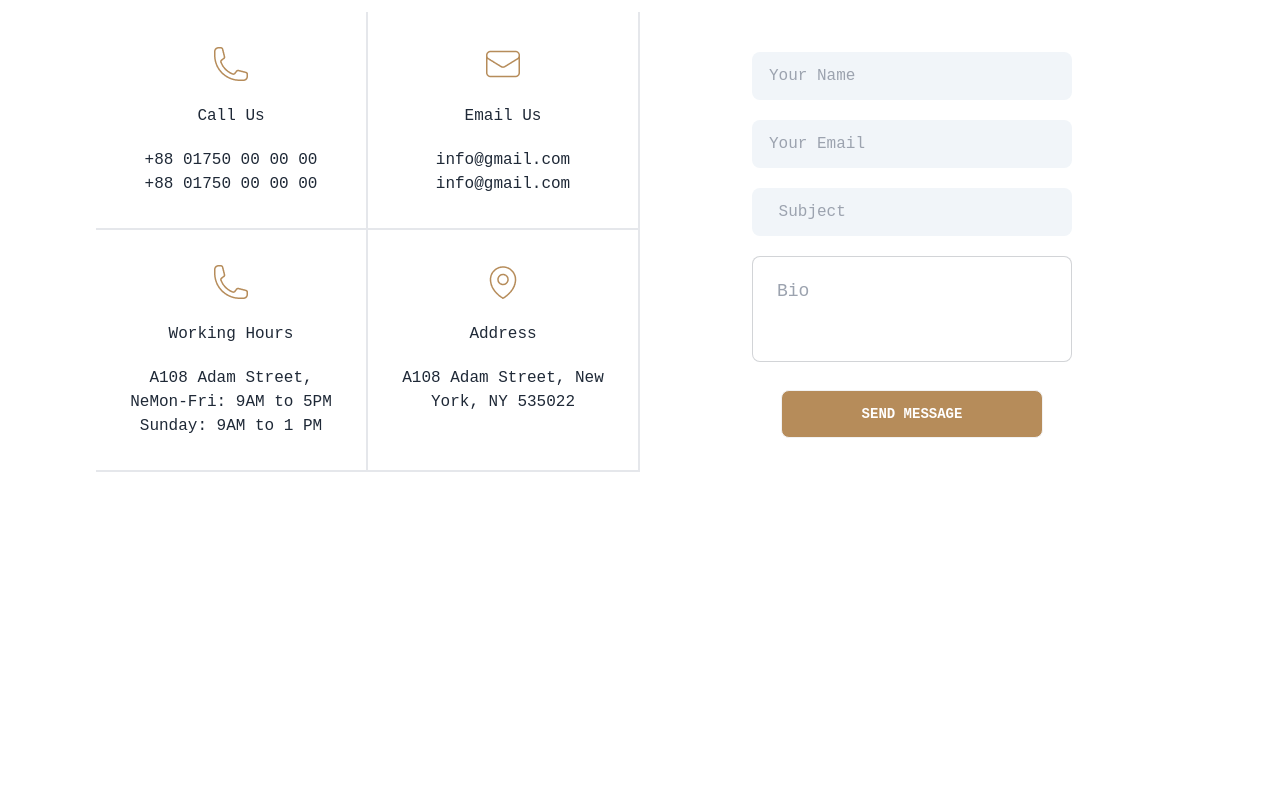
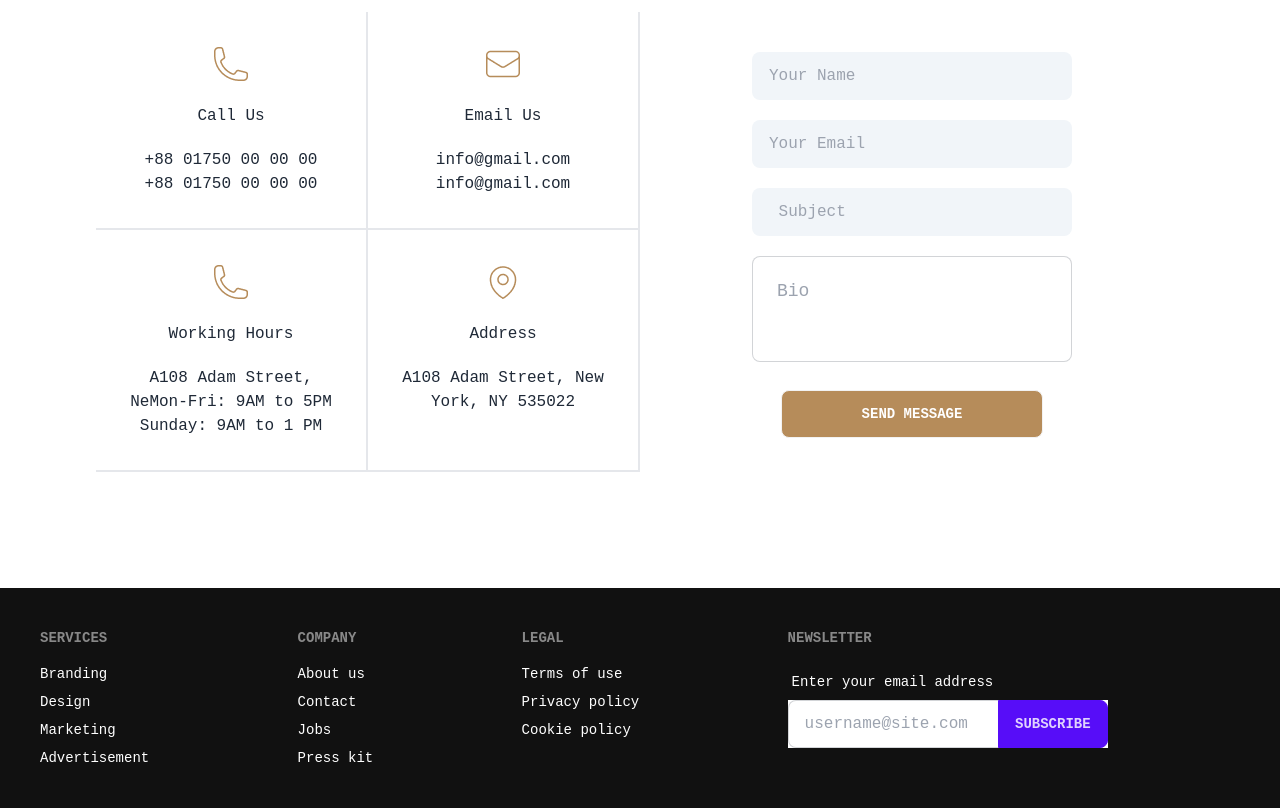
Before and after one commit to Fahimteam/legal-solution, a plain HTML site: page index.html in a window 1280 px wide. Shown: the part 3175-3983 px from the top of the page. Before the commit the page ends 3763 px from the top, so only its background shows below. Drawn offline with nearby package versions, Linux system fonts and the light colour scheme; files whose address does not match are found by name; a web font is replaced by a local one.

Commit message:
added footer section

```diff
--- a/index.html
+++ b/index.html
@@ -76,6 +76,7 @@
 
 
     </header>
+    <main>
 
         <!-- banner section  -->
         <section class="max-w-screen-xl mx-auto   md:px-16 lg:px-24 py-5 px-8 ">
@@ -87,7 +88,7 @@
                         <p class="mb-5">There are many variations of passages of Lorem Ipsum available, but the majority
                             have suffered alteration in some form,
                             by injected humour.</p>
-                    <div >
+                        <div>
                             <div class=" flex   justify-around">
                                 <div class=" flex   gap-2">
                                     <div class="form-control">
@@ -120,7 +121,8 @@
             <!-- section title  -->
             <div class="mt-10 mb-14 text-center ">
                 <h2 class="text-5xl font-extrabold mb-3">The Legal Practice Area</h2>
-            <p class="lg:px-36">There are many variations of passages of Lorem Ipsum available, but the majority have suffered alteration in some form,
+                <p class="lg:px-36">There are many variations of passages of Lorem Ipsum available, but the majority
+                    have suffered alteration in some form,
                     by injected humour.</p>
 
 
@@ -136,7 +138,8 @@
 
                     <div class="card-body items-center text-center">
                         <h2 class="card-title">Business Law</h2>
-                    <p>There are many variations of passages of Lorem Ipsum available, but the majority have suffered alteration in
+                        <p>There are many variations of passages of Lorem Ipsum available, but the majority have
+                            suffered alteration in
                             some form,
                             by injected humour.</p>
                         <div class=" text-3xl text-white bg-[#B68C5A] rounded-full px-2 ">
@@ -152,7 +155,8 @@
 
                     <div class="card-body items-center text-center">
                         <h2 class="card-title">Child Support</h2>
-                    <p>There are many variations of passages of Lorem Ipsum available, but the majority have suffered alteration in
+                        <p>There are many variations of passages of Lorem Ipsum available, but the majority have
+                            suffered alteration in
                             some form,
                             by injected humour.</p>
                         <div class=" text-3xl text-white bg-[#B68C5A] rounded-full px-2 ">
@@ -168,7 +172,8 @@
 
                     <div class="card-body items-center text-center">
                         <h2 class="card-title">Criminal Law</h2>
-                    <p>There are many variations of passages of Lorem Ipsum available, but the majority have suffered alteration in
+                        <p>There are many variations of passages of Lorem Ipsum available, but the majority have
+                            suffered alteration in
                             some form,
                             by injected humour.</p>
                         <div class=" text-3xl text-white bg-[#B68C5A] rounded-full px-2 ">
@@ -184,7 +189,8 @@
 
                     <div class="card-body items-center text-center">
                         <h2 class="card-title"> Education Law</h2>
-                    <p>There are many variations of passages of Lorem Ipsum available, but the majority have suffered alteration in
+                        <p>There are many variations of passages of Lorem Ipsum available, but the majority have
+                            suffered alteration in
                             some form,
                             by injected humour.</p>
                         <div class=" text-3xl text-white bg-[#B68C5A] rounded-full px-2 ">
@@ -201,7 +207,8 @@
 
                     <div class="card-body items-center text-center">
                         <h2 class="card-title">Divorce Law</h2>
-                    <p>There are many variations of passages of Lorem Ipsum available, but the majority have suffered alteration in
+                        <p>There are many variations of passages of Lorem Ipsum available, but the majority have
+                            suffered alteration in
                             some form,
                             by injected humour.</p>
                         <div class=" text-3xl text-white bg-[#B68C5A] rounded-full px-2 ">
@@ -217,7 +224,8 @@
 
                     <div class="card-body items-center text-center">
                         <h2 class="card-title">Tax Law</h2>
-                    <p>There are many variations of passages of Lorem Ipsum available, but the majority have suffered alteration in
+                        <p>There are many variations of passages of Lorem Ipsum available, but the majority have
+                            suffered alteration in
                             some form,
                             by injected humour.</p>
                         <div class=" text-3xl text-white bg-[#B68C5A] rounded-full px-2 ">
@@ -231,8 +239,7 @@
         </section>
         <!-- carousel    -->
         <section class="max-w-screen-xl mx-auto my-10 md:px-16 lg:px-24 py-5 px-8  ">
-        <div class="hero min-h-[500px] relative"
-            style="background-image: url(./images/banner.png);">
+            <div class="hero min-h-[500px] relative" style="background-image: url(./images/banner.png);">
                 <div class="hero-overlay bg-opacity-60"></div>
                 <div class="hero-content text-center text-neutral-content">
                     <div class="max-w-md">
@@ -244,8 +251,10 @@
                         <div class="text-white">
                             <h1 class="  text-2xl font-bold">Awlad Hossain</h1>
                             <p> UIX Designer</p>
-                    <p class="mt-5">Contrary to popular belief, Lorem Ipsum is not simply random text. It has roots in a piece of classical Latin literature
-                    from 45 BC, making it over 2000 years old. Richard McClintock, a Latin professor at Hampden-Sydney College in Virginia,
+                            <p class="mt-5">Contrary to popular belief, Lorem Ipsum is not simply random text. It has
+                                roots in a piece of classical Latin literature
+                                from 45 BC, making it over 2000 years old. Richard McClintock, a Latin professor at
+                                Hampden-Sydney College in Virginia,
                                 looked up one of the more obscure Latin words, consectetur.</p>
                         </div>
                         <div class="absolute flex justify-between transform -translate-y-1/2 left-5 right-5 top-1/2">
@@ -265,7 +274,8 @@
 
             <div class="mt-10 mb-5 text-center ">
                 <h2 class="text-5xl font-extrabold mb-3">Frequently Asked Any Questions</h2>
-            <p class="lg:px-36">There are many variations of passages of Lorem Ipsum available, but the majority have suffered
+                <p class="lg:px-36">There are many variations of passages of Lorem Ipsum available, but the majority
+                    have suffered
                     alteration in some form,
                     by injected humour.</p>
             </div>
@@ -315,7 +325,8 @@
             <!-- section title -->
             <div class="mt-10 mb-14 text-center ">
                 <h2 class="text-5xl font-extrabold mb-3">The Legal Practice Area</h2>
-            <p class="lg:px-36">There are many variations of passages of Lorem Ipsum available, but the majority have suffered
+                <p class="lg:px-36">There are many variations of passages of Lorem Ipsum available, but the majority
+                    have suffered
                     alteration in some form,
                     by injected humour.</p>
 
@@ -365,7 +376,8 @@
                             <input type="text" placeholder=" Subject" class="input    bg-slate-100 w-full max-w-xs" />
                         </div>
                         <div class="mb-5">
-                        <textarea placeholder="Bio" class="textarea textarea-bordered textarea-lg w-full max-w-xs resize-none"></textarea>
+                            <textarea placeholder="Bio"
+                                class="textarea textarea-bordered textarea-lg w-full max-w-xs resize-none"></textarea>
                         </div>
                         <div>
                             <button class="btn bg-[#B68C5A]  text-white  px-20">
@@ -384,13 +396,41 @@
 
 
         </section>
-
-
-
-
-
-
-
+    </main>
+    <footer class="footer p-10 bg-[#111111] text-white text-base-content">
+        <nav>
+            <header class="footer-title">Services</header>
+            <a class="link link-hover">Branding</a>
+            <a class="link link-hover">Design</a>
+            <a class="link link-hover">Marketing</a>
+            <a class="link link-hover">Advertisement</a>
+        </nav>
+        <nav>
+            <header class="footer-title">Company</header>
+            <a class="link link-hover">About us</a>
+            <a class="link link-hover">Contact</a>
+            <a class="link link-hover">Jobs</a>
+            <a class="link link-hover">Press kit</a>
+        </nav>
+        <nav>
+            <header class="footer-title">Legal</header>
+            <a class="link link-hover">Terms of use</a>
+            <a class="link link-hover">Privacy policy</a>
+            <a class="link link-hover">Cookie policy</a>
+        </nav>
+        <form>
+            <header class="footer-title">Newsletter</header>
+            <fieldset class="form-control w-80">
+                <label class="label">
+                    <span class="label-text text-white">Enter your email address</span>
+                </label>
+                <div class="relative bg-white">
+                    <input   type="text" placeholder="username@site.com" class="input input-bordered w-full pr-16" />
+                    <button class="btn btn-primary absolute top-0 right-0 rounded-l-none">Subscribe</button>
+                </div>
+            </fieldset>
+        </form>
+    </footer>
 
 </body>
 
```
Lines whose indentation alone changed are shown as unchanged.
